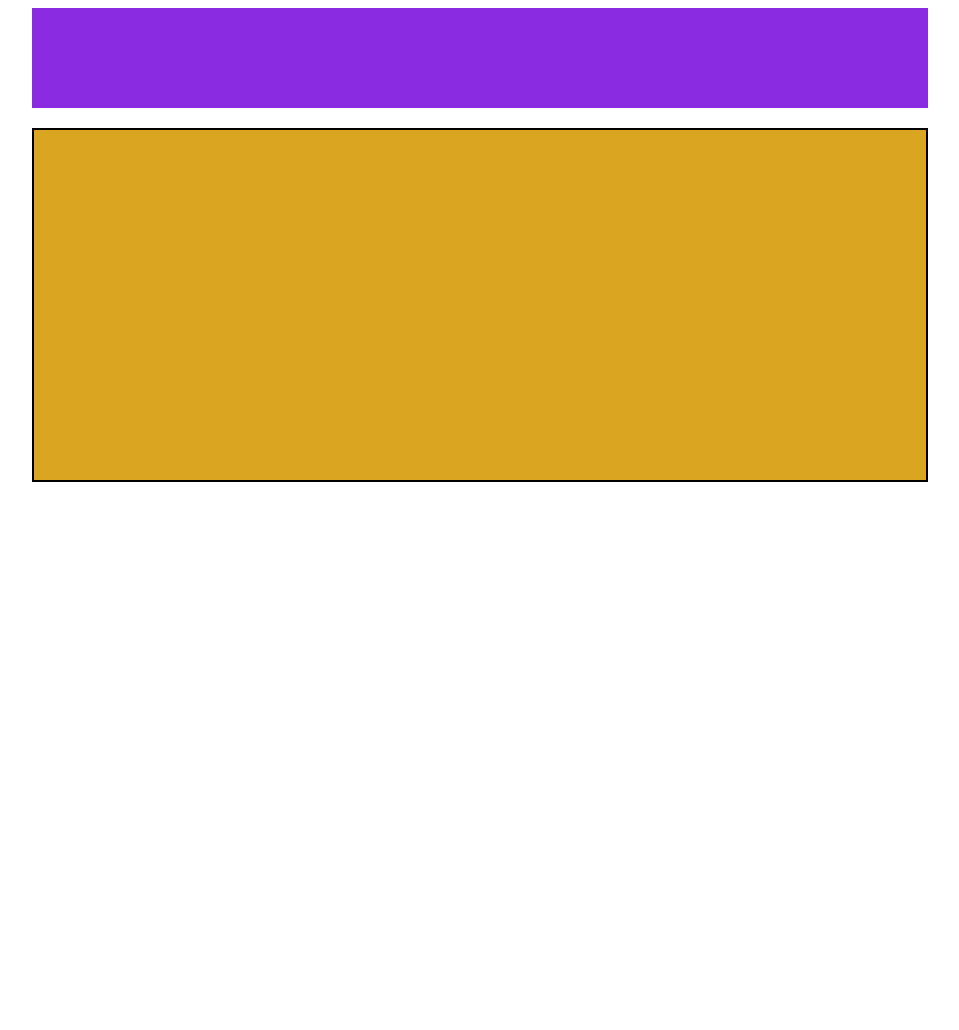
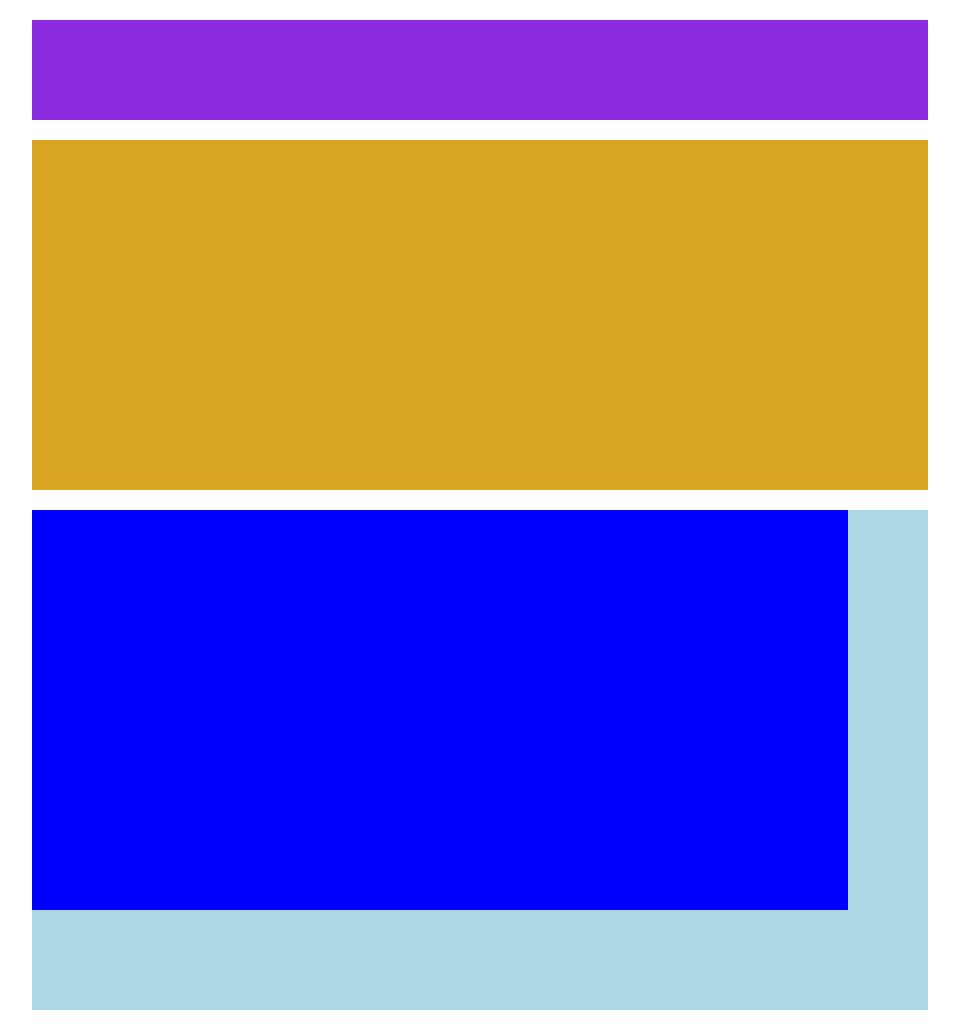
Before and after one commit to SimonePavone97/htmlcss-struttura-wp, a plain HTML site: page index.html in a window 1280 px wide. Shown: the whole page, without its empty margins (160-1119 px from the left). Before the commit the page ends 800 px from the top, so only its background shows below. Drawn offline with Linux system fonts and the light colour scheme.

Commit message:
colonne blu

```diff
--- a/css/style.css
+++ b/css/style.css
@@ -5,18 +5,13 @@ header{
 }
 
 body{
-    margin-top: 20px auto;
+    margin: 20px auto;
     margin-left: 15%;
     margin-right: 15%;
 }
 
-.container{
-    background-color: lightblue;
-}
-
 main{
-    margin: 20px auto;
-    border: 2px solid black;
+    margin-top: 20px;
 }
 .clearfix::after{
     content: "";
@@ -29,3 +24,18 @@ main{
     height: 350px;
     background-color: goldenrod;
 }
+
+.riquadro{
+    background-color: lightblue;
+    width: 100%;
+    height: 500px;
+    margin-top: 20px;
+}
+
+.colonne{
+    background-color: blue;
+    height: 400px;
+    width: calc( 100% - 80px);
+    margin-right: 80px;
+    float: left;
+}
--- a/index.html
+++ b/index.html
@@ -19,9 +19,9 @@
             </section>
         </div>
 
-        <div class="container clearfix">
-            <section>
-                <div class="riquadro-lblu"></div>
+        <div>
+            <section class="riquadro clearfix">
+                <div class="colonne"></div>
             </section>
         </div>
     </main>
```
